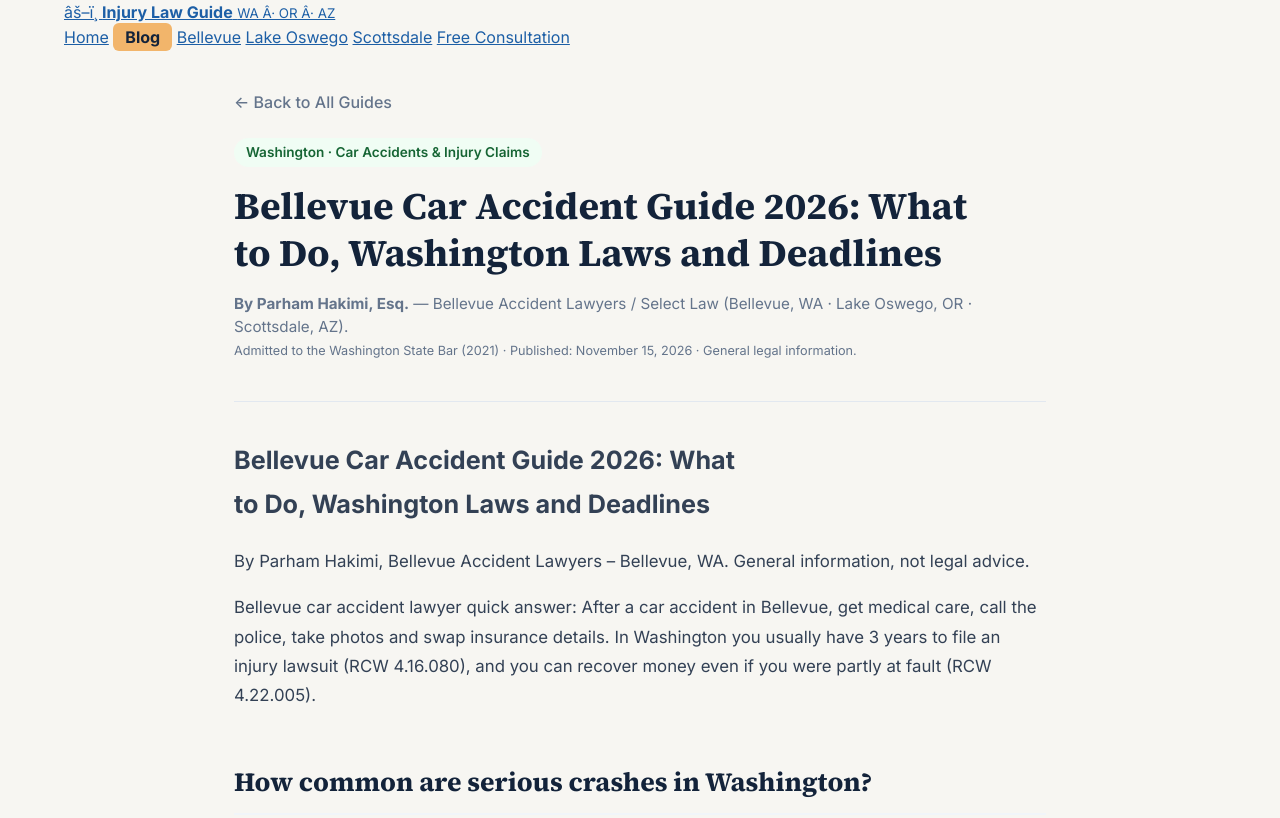
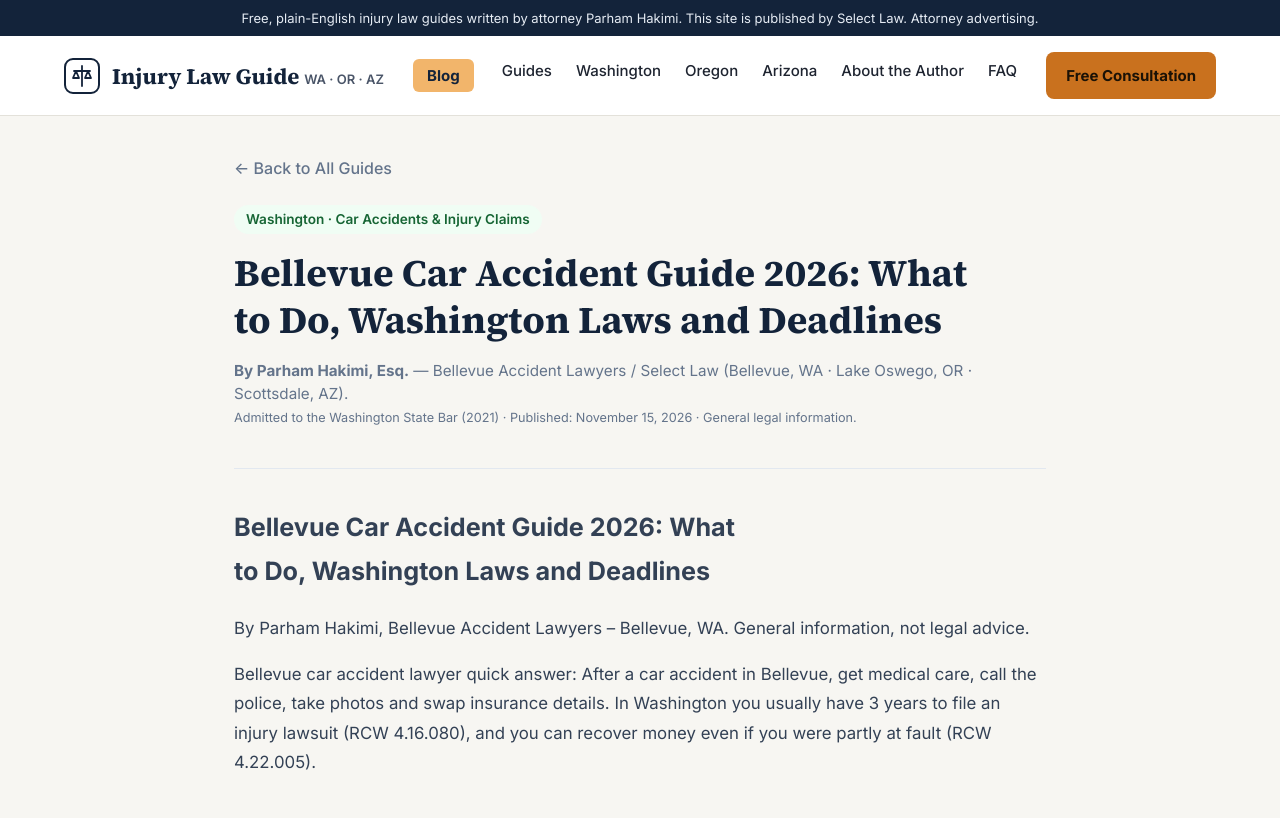
Before and after one commit to selectlowgroup-svg/injury-law-guide, a plain HTML site: page bellevue-car-accident-guide-2026.html in a window 1280 px wide. Shown: the top 818 px of the page. Drawn offline with Linux system fonts and the light colour scheme.

Commit message:
Update and standardize header navigation and topbar across all pages

```diff
--- a/bellevue-car-accident-guide-2026.html
+++ b/bellevue-car-accident-guide-2026.html
@@ -290,20 +290,24 @@ footer.site .wrap{padding-top:48px;padding-bottom:24px}
 </head>
 <body>
 
-<header class="top">
-  <div class="wrap top-inner">
-    <a class="logo" href="index.html">
-      <span class="logo-mark" aria-hidden="true">âš–ï¸ </span>
-      <span class="logo-text"><strong>Injury Law Guide</strong> <small>WA Â· OR Â· AZ</small></span>
+<div class="topbar">Free, plain-English injury law guides written by attorney Parham Hakimi. This site is published by Select Law. Attorney advertising.</div>
+
+<header class="site">
+  <div class="wrap">
+    <a href="index.html" class="brand" aria-label="Injury Law Guide home">
+      <svg width="36" height="36" viewBox="0 0 36 36" fill="none" aria-hidden="true"><rect x="1" y="1" width="34" height="34" rx="8" stroke="#13233A" stroke-width="2"/><path d="M18 8v20M10 13h16M12 13l-3 7h6l-3-7zM24 13l-3 7h6l-3-7z" stroke="#13233A" stroke-width="1.8" stroke-linecap="round" stroke-linejoin="round"/></svg>
+      <span class="brand-name">Injury Law Guide <small>WA · OR · AZ</small></span>
     </a>
-    <nav class="nav">
-      <a href="index.html">Home</a>
-      <a href="blog.html" style="background: #f2b56b; color: #13233a; font-weight: 700; padding: 4px 12px; border-radius: 6px; text-decoration: none;">Blog</a>
-      <a href="https://www.selectlawgroup.com/bellevue-wa/" target="_blank" rel="noopener">Bellevue</a>
-      <a href="https://www.selectlawgroup.com/lake-oswego-or/" target="_blank" rel="noopener">Lake Oswego</a>
-      <a href="https://www.selectlawgroup.com/scottsdale-az/" target="_blank" rel="noopener">Scottsdale</a>
-      <a class="btn-nav" href="https://www.selectlawgroup.com/contact-us/" target="_blank" rel="noopener">Free Consultation</a>
+    <nav class="main" aria-label="Main">
+      <a href="blog.html" style="background:#f2b56b;color:#13233a;font-weight:700;padding:5px 14px;border-radius:6px;margin-right:4px;text-decoration:none;">Blog</a>
+      <a href="index.html#guides">Guides</a>
+      <a href="index.html#states">Washington</a>
+      <a href="index.html#states">Oregon</a>
+      <a href="index.html#states">Arizona</a>
+      <a href="index.html#author">About the Author</a>
+      <a href="index.html#faq">FAQ</a>
     </nav>
+    <a href="https://www.selectlawgroup.com/contact-us/" class="btn btn-amber" target="_blank" rel="noopener">Free Consultation</a>
   </div>
 </header>
 
```
Also changed, not shown: best-personal-injury-lawyer-bellevue-2026.html (+16 -12 lines), best-personal-injury-lawyer-lake-oswego-2026.html (+16 -12 lines), best-personal-injury-lawyer-scottsdale-2026.html (+16 -12 lines), blog.html (+3 -1 lines), index.html (+11 -11 lines), lake-oswego-car-accident-guide-2026.html (+16 -12 lines), personal-injury-claims-wa-or-az-2026.html (+16 -12 lines), scottsdale-car-accident-guide-2026.html (+16 -12 lines).
